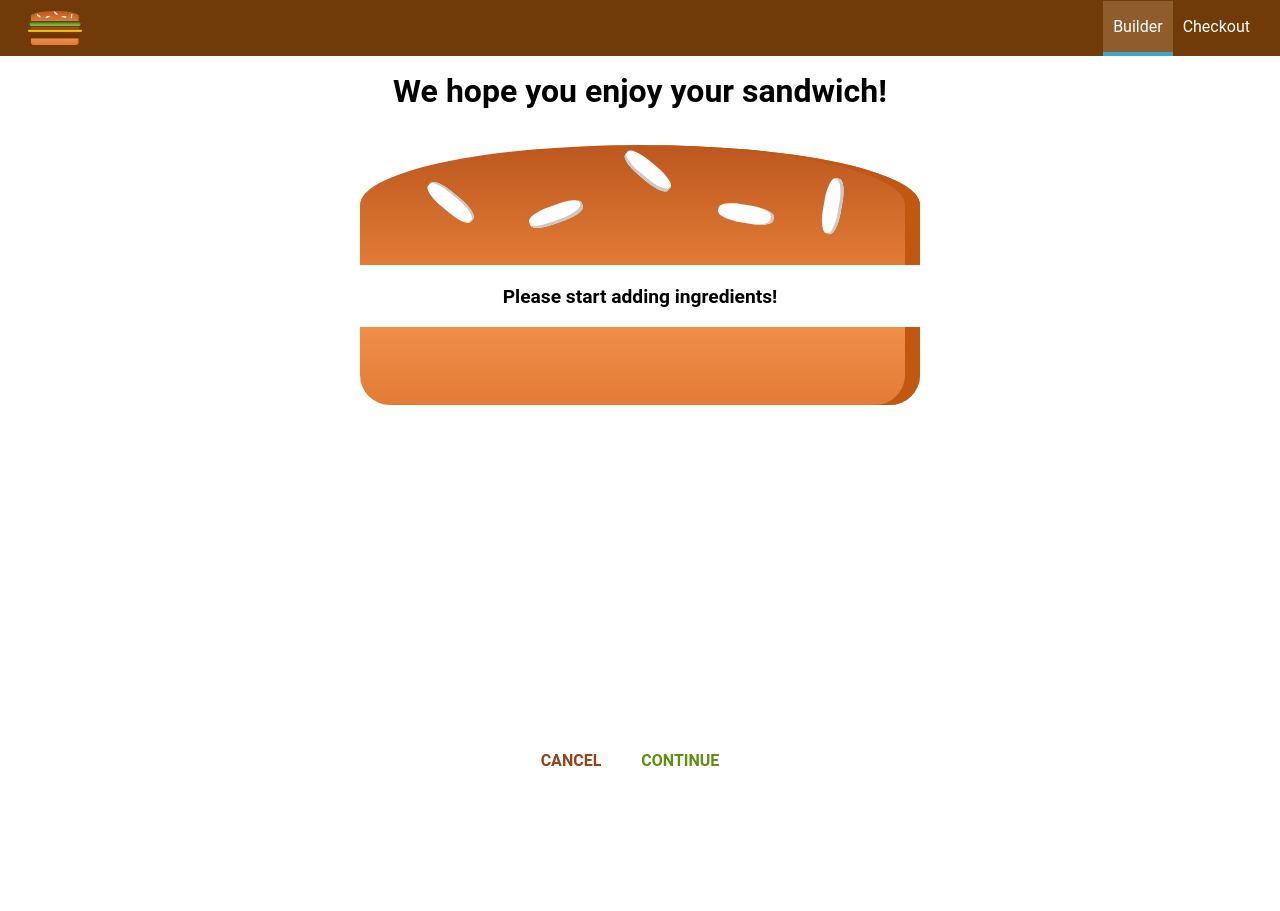
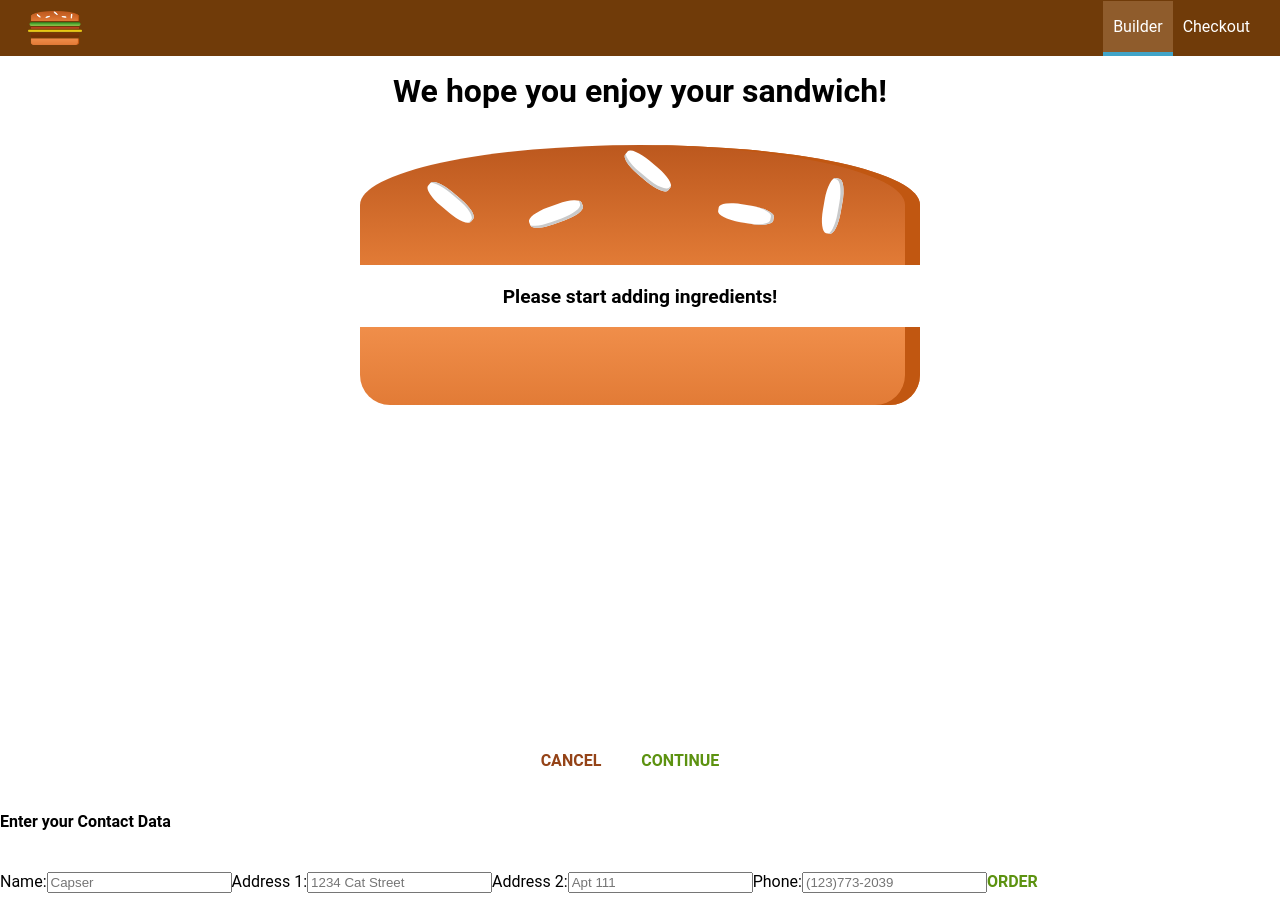
Before and after one commit to xindixu/subway-builder, a React (Create React App) app: page /checkout in a window 1280 px wide. Both pictures are taken after a click on the button "CONTINUE". Before the commit the page ends 800 px from the top, so only its background shows below. Built offline with nearby package versions, Linux system fonts and the light colour scheme.

Commit message:
add contact data

```diff
--- a/src/containers/Checkout/Checkout.tsx
+++ b/src/containers/Checkout/Checkout.tsx
@@ -1,10 +1,12 @@
 import React, {Component} from 'react'
-
+import { Route } from 'react-router-dom';
 import CheckoutSummary from '../../components/Order/CheckoutSummary/CheckoutSummary'
+import ContactData from './ContactData/ContactData';
 
 interface Props {
   history: any,
-  location: any
+  location: any,
+  match: any
 }
 
 interface ingredients {
@@ -31,6 +33,8 @@ class Checkout extends Component<Props, State> {
         ingredients[param[0]] = +(param[1])
       }
 
+      this.setState({ingredients:ingredients})
+
   }
 
   checkoutCancelledHandler = () => {
@@ -50,6 +54,9 @@ class Checkout extends Component<Props, State> {
           checkoutCancelled={this.checkoutCancelledHandler}
           checkoutContinued={this.checkoutContinuedHandler}
         />
+        <Route
+          path={this.props.match.path + '/contact'}
+          component={ContactData}/>
       </div>
     )
   }
--- /dev/null
+++ b/src/containers/Checkout/ContactData/ContactData.module.css
@@ -0,0 +1,13 @@
+.ContactData {
+  margin: 20px auto;
+  width: 80%;
+  text-align: center;
+}
+
+@media (min-width:600px) {
+  .ContactData {
+    margin: 20px auto;
+    width: 500px ;
+    text-align: center;
+  }
+}
--- /dev/null
+++ b/src/containers/Checkout/ContactData/ContactData.tsx
@@ -0,0 +1,44 @@
+import React from 'react';
+
+import Button from '../../../components/UI/Button/Button'
+import styles from './ContactData.module.css'
+
+class ContactData extends React.Component {
+  state = {
+    name: '',
+    address: {
+      street1: '',
+      street2: '',
+    },
+    phone: ''
+  }
+
+  render() {
+    return (
+      <div>
+        <h4>Enter your Contact Data</h4>
+        <form>
+          <label>
+            Name:
+            <input type="text" name="name" placeholder="Capser"/>
+          </label>
+          <label>
+            Address 1:
+            <input type="text" name="address1" placeholder="1234 Cat Street"/>
+          </label>
+          <label>
+            Address 2:
+            <input type="text" name="address2" placeholder="Apt 111"/>
+          </label>
+          <label>
+            Phone:
+            <input type="phone" name="phone" placeholder="(123)773-2039"/>
+          </label>
+          <Button btnType="Success">ORDER</Button>
+        </form>
+      </div>
+    )
+  }
+}
+
+export default ContactData;
```
